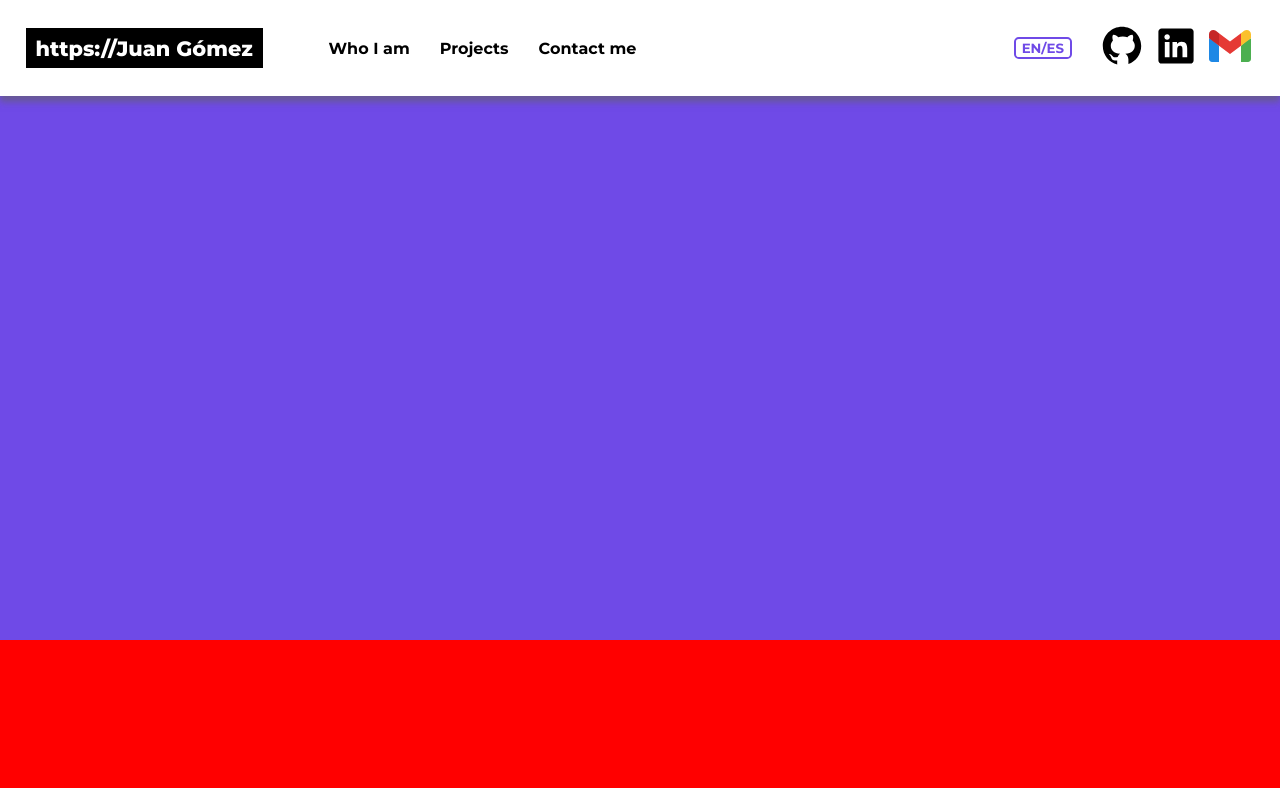
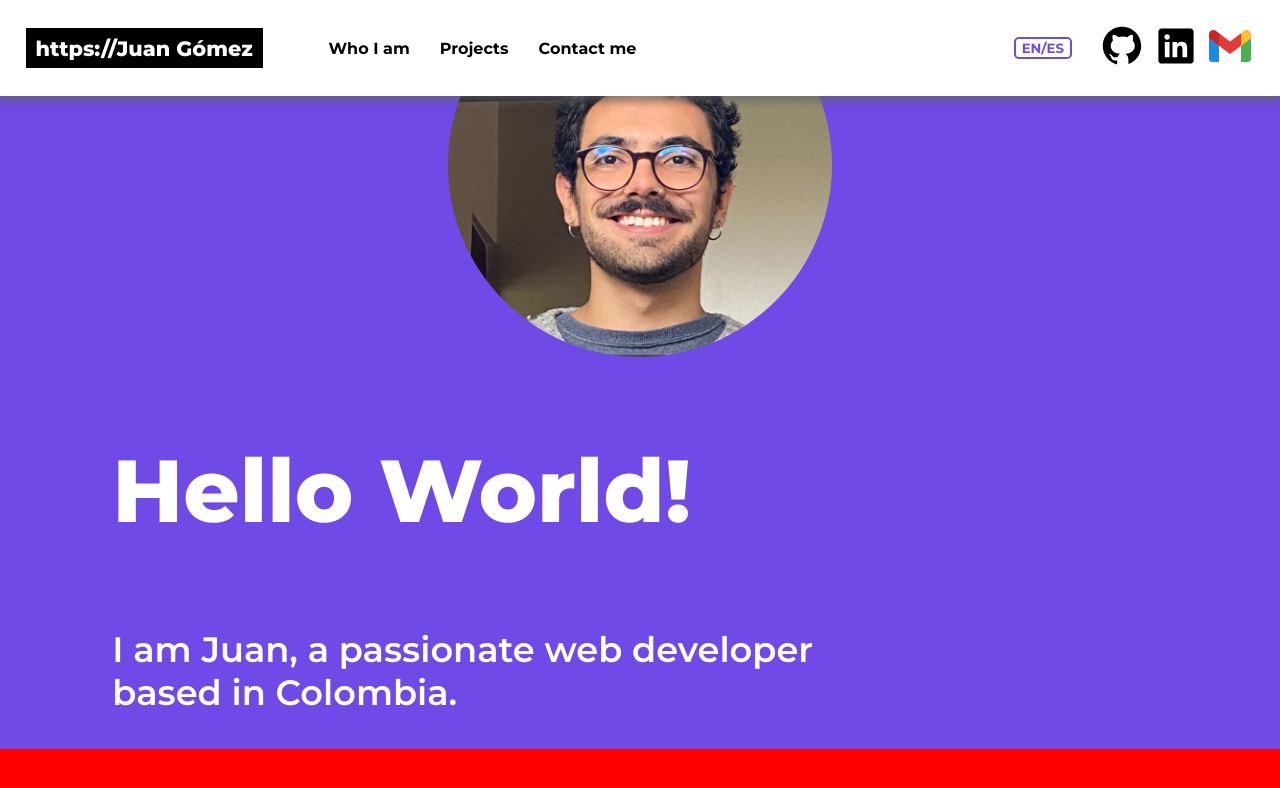
Before and after one commit to JPGomezCuervo/Portfolio-v2, a Vue app: page / in a window 1280 px wide. Shown: the top 788 px of the page. Built offline with nearby package versions, Linux system fonts and the light colour scheme.

Commit message:
modified types and changes sotre types

```diff
--- a/src/components/Hero/Hero.vue
+++ b/src/components/Hero/Hero.vue
@@ -1,8 +1,22 @@
 <script setup lang="ts">
+import { toRefs } from "vue";
+import photo from "../../assets/images/hero/photograph.jpg";
+import store from "../../store";
+
+const {  languages } = store.value;
+const { hero } = toRefs(languages);
+
 </script>
 
 <template>
     <section class="background">
+
+        <div class="left-container">
+            <h1>{{ hero.title }}</h1>
+            <h3>{{ hero.subtitle }}</h3>
+        </div>
+
+        <img :src="photo" alt="" id="photo"/>
 
     </section>
 
@@ -10,9 +24,44 @@
 
 <style lang="scss" scoped>
 @import "../../style.scss";
+
 .background {
+    display: flex;
+    flex-wrap: wrap-reverse;
+    padding-top: 8.5%;
+    padding-left: 2%;
+    padding-right: 2%;
     height: 80vh;
-    width: 100%;
+    width: 96%;
+    justify-content: center;
+    align-items: center;
+}
+
+.left-container {
+    display: flex;
+    flex-direction: column;
+    // align-items: flex-start;
+}
+.left-container h1 {
+    font-size: 5.5rem;
+    margin-top: 5rem;
+    margin-bottom: 3rem;
+    text-align: left;
+    color: white;
+}
+
+.left-container h3 {
+    font-family: "Montserrat-semiBold";
+    font-size: 2.2rem;
+    font-weight: 200;
+    width: 70%;
+    text-align: left;
+    color: white;
+}
+
+#photo {
+    height: 24rem;
+    border-radius: 50rem;
 }
 
 
--- a/src/store/index.ts
+++ b/src/store/index.ts
@@ -1,20 +1,25 @@
 import { ref, Ref } from "vue";
 import en_navbar from "../translations/en/navbar.json";
 import es_navbar from "../translations/es/navbar.json";
+import en_hero from "../translations/en/hero.json";
+import es_hero from "../translations/es/hero.json";
 
 
 const toggleLanguage = () => {
     store.value.activeLanguage = store.value.activeLanguage === "en" ? "es" : "en";
     if (store.value.activeLanguage === "en") {
         store.value.languages.navBar = en_navbar;
+        store.value.languages.hero = en_hero;
     } else {
         store.value.languages.navBar = es_navbar;
+        store.value.languages.hero = es_hero;
     }
 };
 const store:Ref<RootStore> = ref({
     activeLanguage: "en",
     languages: {
-        navBar:en_navbar
+        navBar:en_navbar,
+        hero:en_hero
     },
     toggleLanguage
 });
--- a/src/store/index.types.ts
+++ b/src/store/index.types.ts
@@ -5,9 +5,14 @@ interface NavBar {
   contactMe: string;
   whoIAm: string;
 }
+interface Hero {
+  title: string;
+  subtitle: string;
+}
 
 interface Languages {
   navBar: NavBar;
+  hero: Hero;
 }
 
 interface RootStore {
--- /dev/null
+++ b/src/translations/es/hero.json
@@ -0,0 +1,4 @@
+{
+    "title": "¡Hola Mundo!",
+    "subtitle": "Soy Juan, un apasionado desarrollador web radicado en Colombia."
+}
```
Also changed, not shown: src/components/Nav-Bar/NavBar.vue (+4 -3 lines), src/assets/images/summary/photograph.jpg (deleted).
